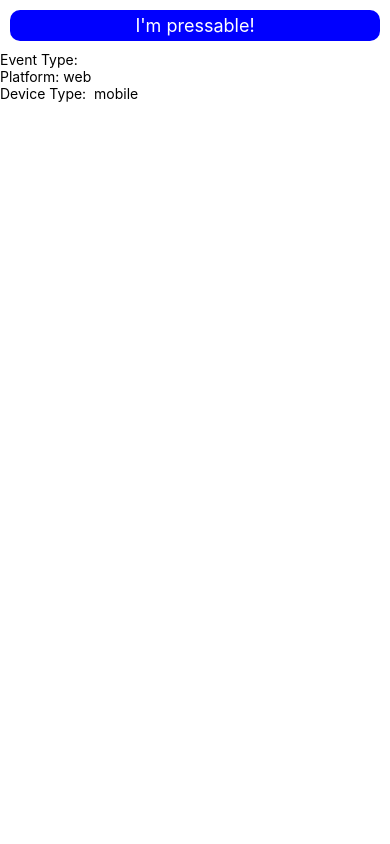
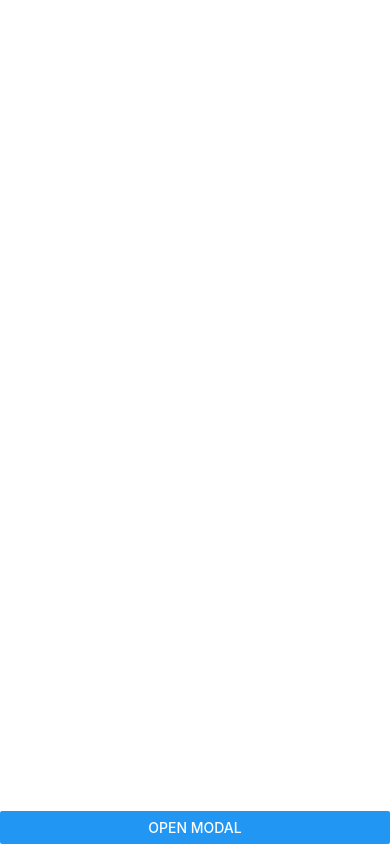
Before and after one commit to sahil3000/react-native-app, a React Native app: screen / in a window 390 px wide. Built offline with nearby package versions, Linux system fonts and the light colour scheme.

Commit message:
Custom Modal implementation

```diff
--- a/App.js
+++ b/App.js
@@ -12,6 +12,7 @@ import ActivtyInticatorExample from './components/activityInticator/ActivtyIntic
 import ModalComponent from './components/modal/ModalComponent';
 import StatusBarComponent from './components/statusBar/StatusBarComponent';
 import PressableComponent from './components/Buttons/PressableComponent';
+import CustomModal from './components/modal/CustomModal';
 
 export default function App() {
   return (
@@ -31,13 +32,14 @@ export default function App() {
       {/* button */}
       {/* <TouchableHighlight/> */}
       {/* <CustomRadioButton/> */}
-      <PressableComponent/>
+      {/* <PressableComponent/> */}
 
       {/* loader */}
       {/* <ActivtyInticatorExample/> */}
 
       {/* modal */}
       {/* <ModalComponent/> */}
+      <CustomModal/>
 
       {/* status bar */}
       {/* <StatusBarComponent/> */}
--- /dev/null
+++ b/components/modal/CustomModal.jsx
@@ -0,0 +1,48 @@
+import React, { useState } from 'react'
+import { Button, StyleSheet, Text, View } from 'react-native'
+
+const CustomModal = () => {
+    const [isModalOpen, setIsModalOpen] = useState(false);
+    return (
+        <View style={styles.container}>
+            {isModalOpen && <View style={styles.modal}>
+                <View style={styles.modalBody}>
+                    <Text style={styles.modalBodyText}>Text Here</Text>
+                    <Button title='Close Modal' onPress={() => setIsModalOpen(false)} />
+                </View>
+            </View>}
+            <Button
+                title='Open Modal'
+                onPress={() => setIsModalOpen(true)}
+                disabled={isModalOpen}
+            />
+        </View>
+    )
+}
+
+const styles = StyleSheet.create({
+    container: {
+        flex: 1,
+        justifyContent: 'flex-end'
+    },
+    modal: {
+        flex: 1,
+        backgroundColor: 'rgba(50, 50, 50, .5)',
+        justifyContent: 'center',
+        alignItems: 'center',
+    },
+    modalBody: {
+        width: 300,
+        backgroundColor: '#fff',
+        padding: 10,
+        shadowColor: '#fff',
+        elevation: 5,
+        borderRadius: 10
+    },
+    modalBodyText: {
+        fontSize: 24,
+        textAlign: 'center'
+    }
+});
+
+export default CustomModal
```
